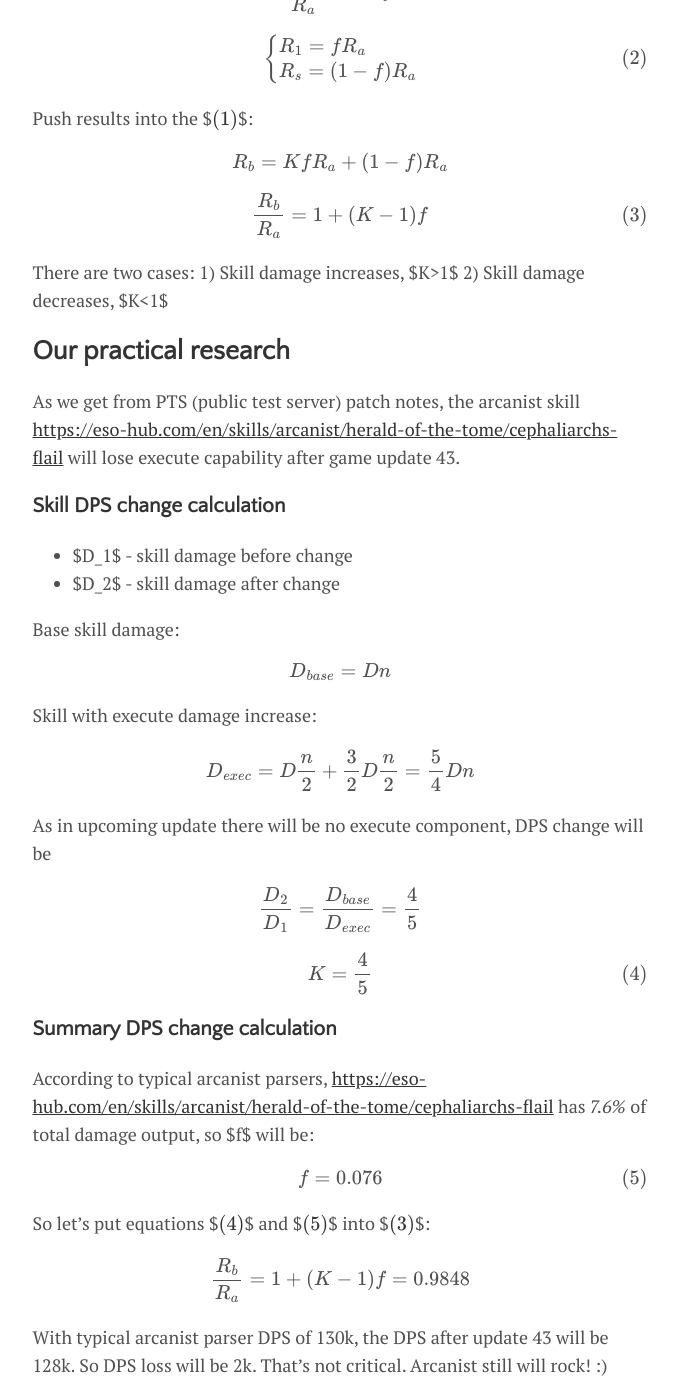
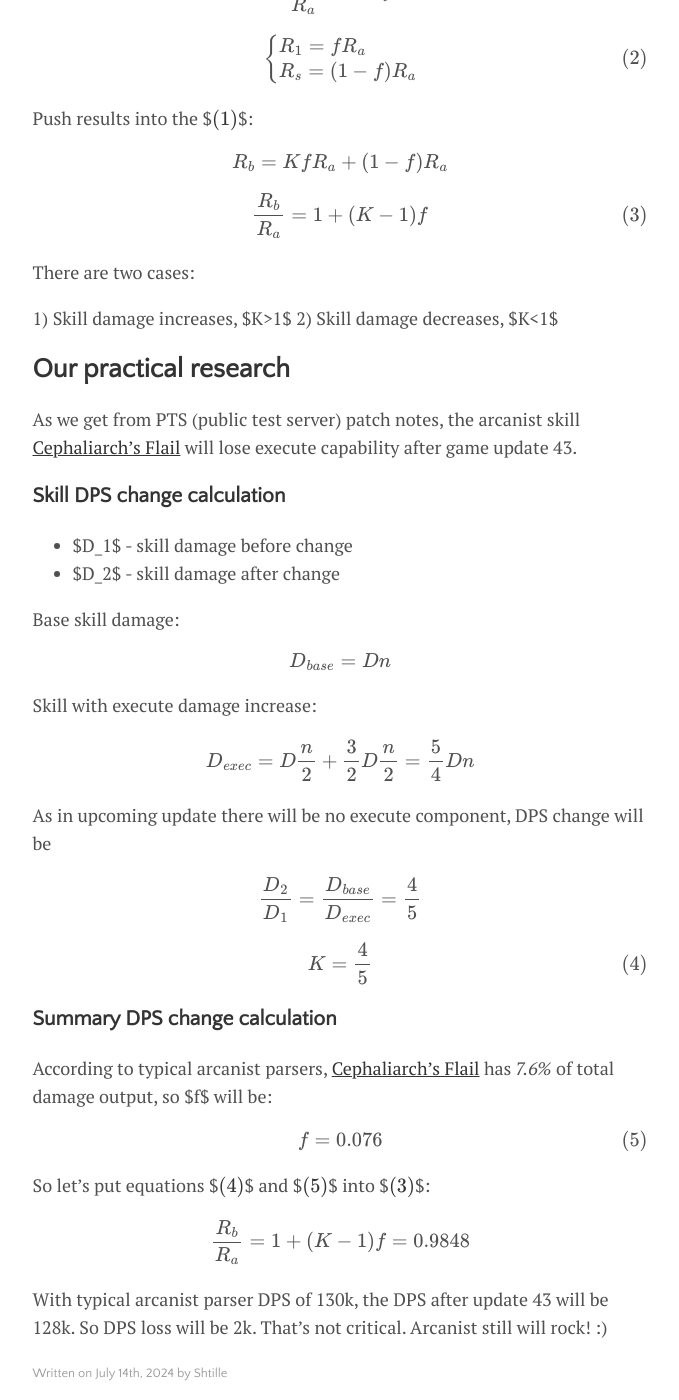
Before and after one commit to Shtille/blog, a Jekyll site: the page built from _posts/2024-07-14-eso-dps-one-skill-adjust.md, in a window 1280 px wide and 1400 px high, scrolled down 2462 px. Shown: the whole window, without its empty margins (300-979 px from the left). Built offline with Jekyll 4.4.1, drawn with Linux system fonts in a browser that asks for light colours; formulas are drawn with MathJax 3.

Commit message:
Update 2024-07-14-eso-dps-one-skill-adjust.md

```diff
--- a/_posts/2024-07-14-eso-dps-one-skill-adjust.md
+++ b/_posts/2024-07-14-eso-dps-one-skill-adjust.md
@@ -101,12 +101,13 @@ $$ R_b = K f R_a + (1-f) R_a $$
 $$ \frac{R_b}{R_a}=1+(K-1)f \tag{3}\label{3} $$
 
 There are two cases:
+
 1) Skill damage increases, $K>1$
 2) Skill damage decreases, $K<1$
 
 ## Our practical research
 
-As we get from PTS (public test server) patch notes, the arcanist skill [https://eso-hub.com/en/skills/arcanist/herald-of-the-tome/cephaliarchs-flail](Cephaliarch's Flail) will lose execute capability after game update 43.
+As we get from PTS (public test server) patch notes, the arcanist skill [Cephaliarch's Flail](https://eso-hub.com/en/skills/arcanist/herald-of-the-tome/cephaliarchs-flail) will lose execute capability after game update 43.
 
 ### Skill DPS change calculation
 
@@ -129,7 +130,7 @@ $$ K=\frac{4}{5} \tag{4}\label{4} $$
 
 ### Summary DPS change calculation
 
-According to typical arcanist parsers, [https://eso-hub.com/en/skills/arcanist/herald-of-the-tome/cephaliarchs-flail](Cephaliarch's Flail) has *7.6%* of total damage output, so $f$ will be:
+According to typical arcanist parsers, [Cephaliarch's Flail](https://eso-hub.com/en/skills/arcanist/herald-of-the-tome/cephaliarchs-flail) has *7.6%* of total damage output, so $f$ will be:
 
 $$ f=0.076 \tag{5}\label{5} $$
 
```
